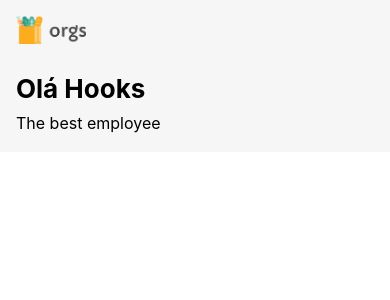
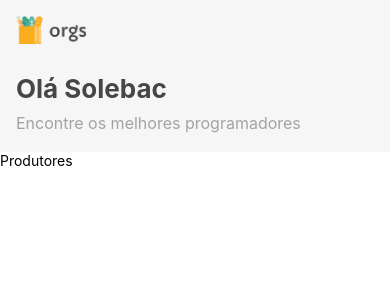
Before and after one commit to solebac/app-native-hooks, a React Native app: screen / in a window 390 px wide. Shown: the top 300 px of the page. Built offline with nearby package versions, Linux system fonts and the light colour scheme.

Commit message:
Compare Function|Class no React Native

```diff
--- /dev/null
+++ b/src/mocks/produtores.js
@@ -0,0 +1,46 @@
+import green from '../assets/produtores/green.png';
+import grow from '../assets/produtores/grow.png';
+import jennyJack from '../assets/produtores/jenny-jack.png';
+import salad from '../assets/produtores/salad.png';
+import potager from '../assets/produtores/potager.png';
+
+const geraNumberAleatorio = (min, max) => {
+  return Math.floor(Math.random() * (max - min + 1) + min);
+};
+
+const produtores = {
+  titulo: 'Produtores',
+  lista: [
+    {
+      nome: 'Green',
+      imagem: green,
+      distancia: `${geraNumberAleatorio(1, 500)}m`,
+      estrelas: geraNumberAleatorio(1, 5),
+    },
+    {
+      nome: 'Salad',
+      imagem: salad,
+      distancia: `${geraNumberAleatorio(1, 500)}m`,
+      estrelas: geraNumberAleatorio(1, 5),
+    },
+    {
+      nome: 'Jenny Jack Farm',
+      imagem: jennyJack,
+      distancia: `${geraNumberAleatorio(1, 500)}m`,
+      estrelas: geraNumberAleatorio(1, 5),
+    },
+    {
+      nome: 'Potager Farm',
+      imagem: potager,
+      distancia: `${geraNumberAleatorio(1, 500)}m`,
+      estrelas: geraNumberAleatorio(1, 5),
+    },
+    {
+      nome: 'Grow',
+      imagem: grow,
+      distancia: `${geraNumberAleatorio(1, 500)}m`,
+      estrelas: geraNumberAleatorio(1, 5),
+    },
+  ],
+};
+export default produtores;
--- /dev/null
+++ b/src/mocks/topo.js
@@ -0,0 +1,5 @@
+const topo = {
+  boasVindas: 'Olá Solebac',
+  legenda: 'Encontre os melhores programadores',
+};
+export default topo;
--- /dev/null
+++ b/src/servicos/carregaDados.js
@@ -0,0 +1,9 @@
+import produtores from '../mocks/produtores';
+import topo from '../mocks/topo';
+
+export function carregaProdutores() {
+  return produtores;
+}
+export function carregaTopo() {
+  return topo;
+}
--- /dev/null
+++ b/src/telas/Home/componentes/Produtores.js
@@ -0,0 +1,21 @@
+import React, {useEffect, useState} from 'react';
+import {StyleSheet, Text} from 'react-native';
+import {carregaProdutores} from '../../../servicos/carregaDados';
+
+export default function Produtores() {
+  const [produtores, setProdutores] = useState('');
+  const [lista, setLista] = useState([]);
+
+  useEffect(() => {
+    const retorno = carregaProdutores();
+    setLista(retorno.lista);
+    setProdutores(retorno.titulo);
+    console.log(produtores, lista, retorno);
+  }, []);
+  return (
+    <>
+      <Text>{produtores}</Text>
+    </>
+  );
+}
+const estilos = StyleSheet.create({});
--- a/src/telas/Home/componentes/Topo.js
+++ b/src/telas/Home/componentes/Topo.js
@@ -1,20 +1,49 @@
 import React from 'react';
 import {Text, View, Image, StyleSheet} from 'react-native';
 import logo from '../../../assets/logo.png';
+import {carregaTopo} from '../../../servicos/carregaDados';
 
-const Topo = () => {
-  return (
-    <View style={estilos.topo}>
-      <Image style={estilos.imagem} source={logo} />
-      <Text style={estilos.boasVindas}>Olá Hooks</Text>
-      <Text style={estilos.legenda}>The best employee</Text>
-    </View>
-  );
-};
+class Topo extends React.Component {
+  state = {
+    topo: {
+      boasVindas: '',
+      legenda: 'test',
+    },
+    lista: [],
+  };
+
+  atualizaTopo() {
+    const retorno = carregaTopo();
+    //Em classe isso não é recomentado, set o state
+    //this.state.topo = ...
+    this.setState({topo: retorno}); //O setState entendeu com o update era somente no [topo]
+    //setState divide o Object
+    console.log(retorno);
+  }
+  componentDidMount() {
+    this.atualizaTopo();
+    console.log('Componente Montado');
+  }
+  render() {
+    return (
+      <View style={estilos.topo}>
+        <Image style={estilos.imagem} source={logo} />
+        <Text style={estilos.boasVindas}>{this.state.topo.boasVindas}</Text>
+        <Text style={estilos.legenda}>{this.state.topo.legenda}</Text>
+      </View>
+    );
+  }
+}
 const estilos = StyleSheet.create({
   topo: {backgroundColor: '#f6f6f6', padding: 16},
   imagem: {width: 70, height: 28},
-  boasVindas: {marginTop: 24, fontSize: 26, lineHeight: 42, fontWeight: 'bold'},
-  legenda: {fontSize: 16, lineHeight: 26},
+  boasVindas: {
+    marginTop: 24,
+    fontSize: 26,
+    lineHeight: 42,
+    fontWeight: 'bold',
+    color: '#464646',
+  },
+  legenda: {fontSize: 16, lineHeight: 26, color: '#a3a3a3'},
 });
 export default Topo;
--- a/src/telas/Home/index.js
+++ b/src/telas/Home/index.js
@@ -1,10 +1,12 @@
 import React from 'react';
+import Produtores from './componentes/Produtores';
 import Topo from './componentes/Topo';
 
 const Home = () => {
   return (
     <>
       <Topo />
+      <Produtores />
     </>
   );
 };
```
